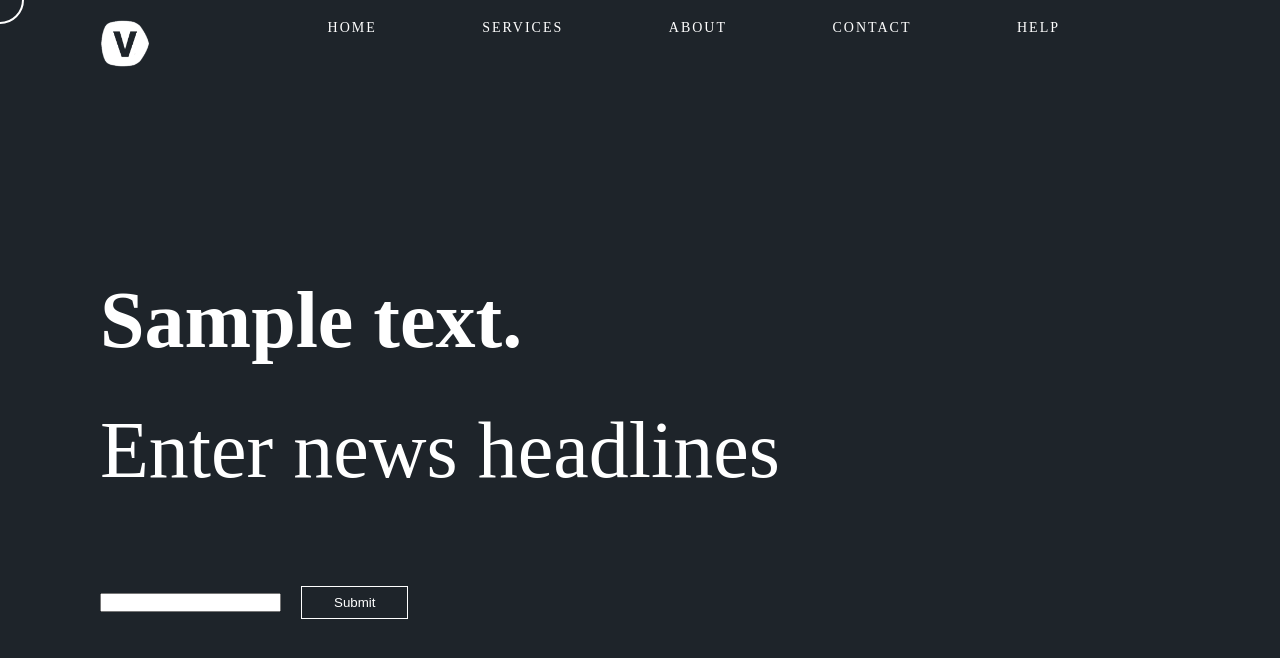
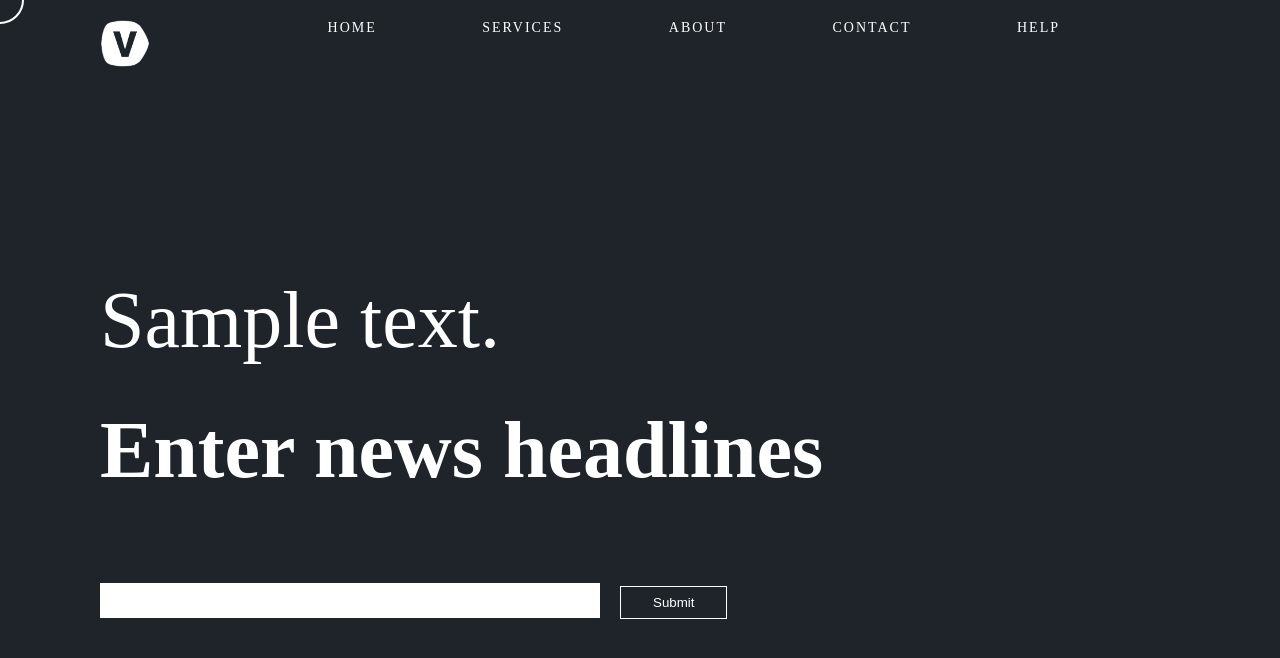
Before and after one commit to Visualtaggy/Fake-News-Detection-using-Passive-Aggressive-Classifiers-, a Flask app: template templates/prediction.html in a window 1280 px wide. Shown: the top 658 px of the page. Run offline with Flask 3, Linux system fonts and the light colour scheme; the template is opened without the code that fills it: most values are stand-ins (such as "Sample title", 1, 10 or a date in 2020); parts of the project's set-up code (start-up, migrations or seed data) failed here and were passed over.

Commit message:
Added style to search bar

```diff
--- a/static/styles/predictionpage.css
+++ b/static/styles/predictionpage.css
@@ -112,4 +112,21 @@ body {
     border: none;
     color: white;
     border: 1px solid white;
+
     }
+    input[type="text"] {
+      border: none;
+      background: none;
+      padding: 0;
+      margin: 0;
+      outline: none;
+      /* Add any other styles you want to remove */
+
+    height: 35px;
+    width: 500px;
+    background: white;
+    /* border-radius: 5px; */
+    font-family: "Bahnschrift Condensed";
+    font-size: 20px;
+    font-weight: 250;
+    }
--- a/templates/prediction.html
+++ b/templates/prediction.html
@@ -33,9 +33,9 @@
     </div>
 
     <div id="box2">
-      <p class="text-primary"><b>{{prediction_text}}</b></p>
+      <p class="text-primary">{{prediction_text}}</p>
       <form action="/prediction" method="POST">
-        <label>Enter news headlines</label>
+        <label><b>Enter news headlines</b></label>
         <br>
         <input type="text" id="news" name="news" />
         <button type="submit" class="form-submit-button">Submit</button>
```
